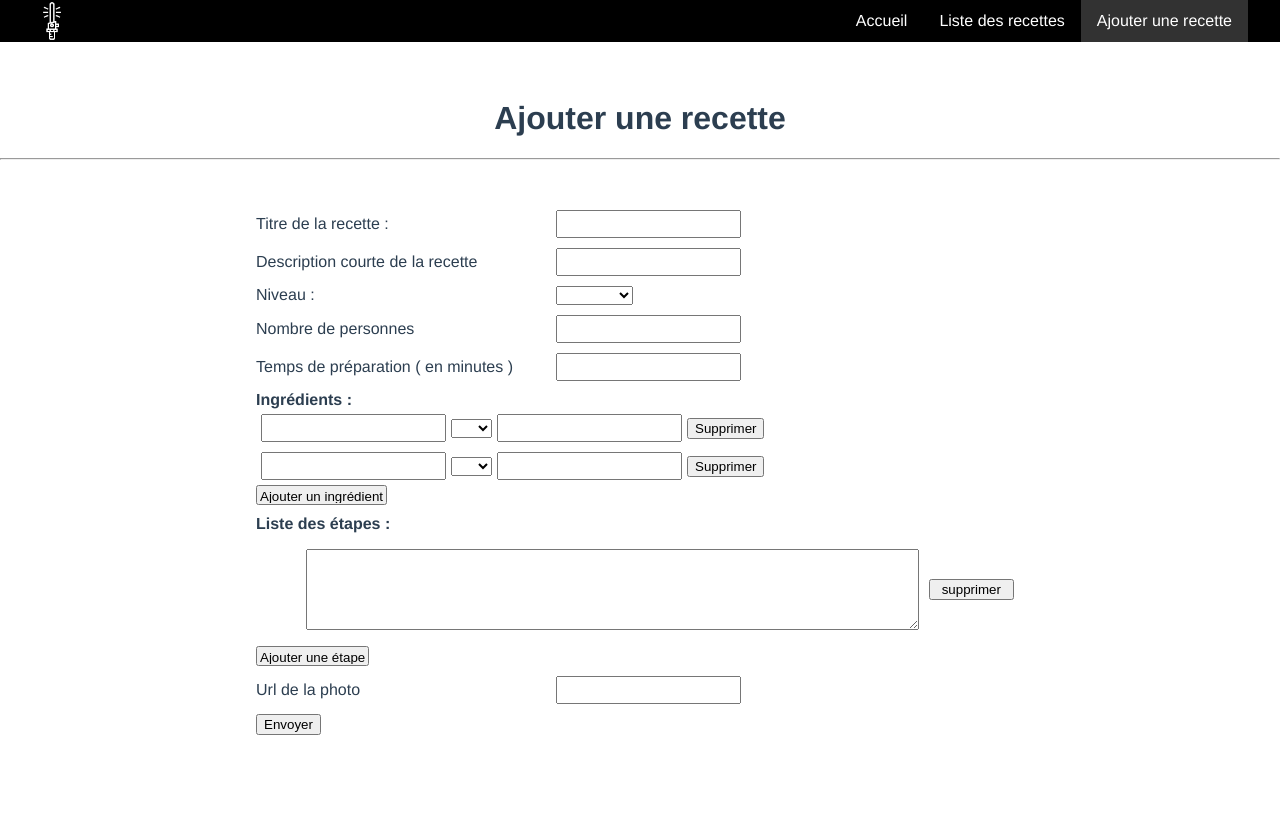
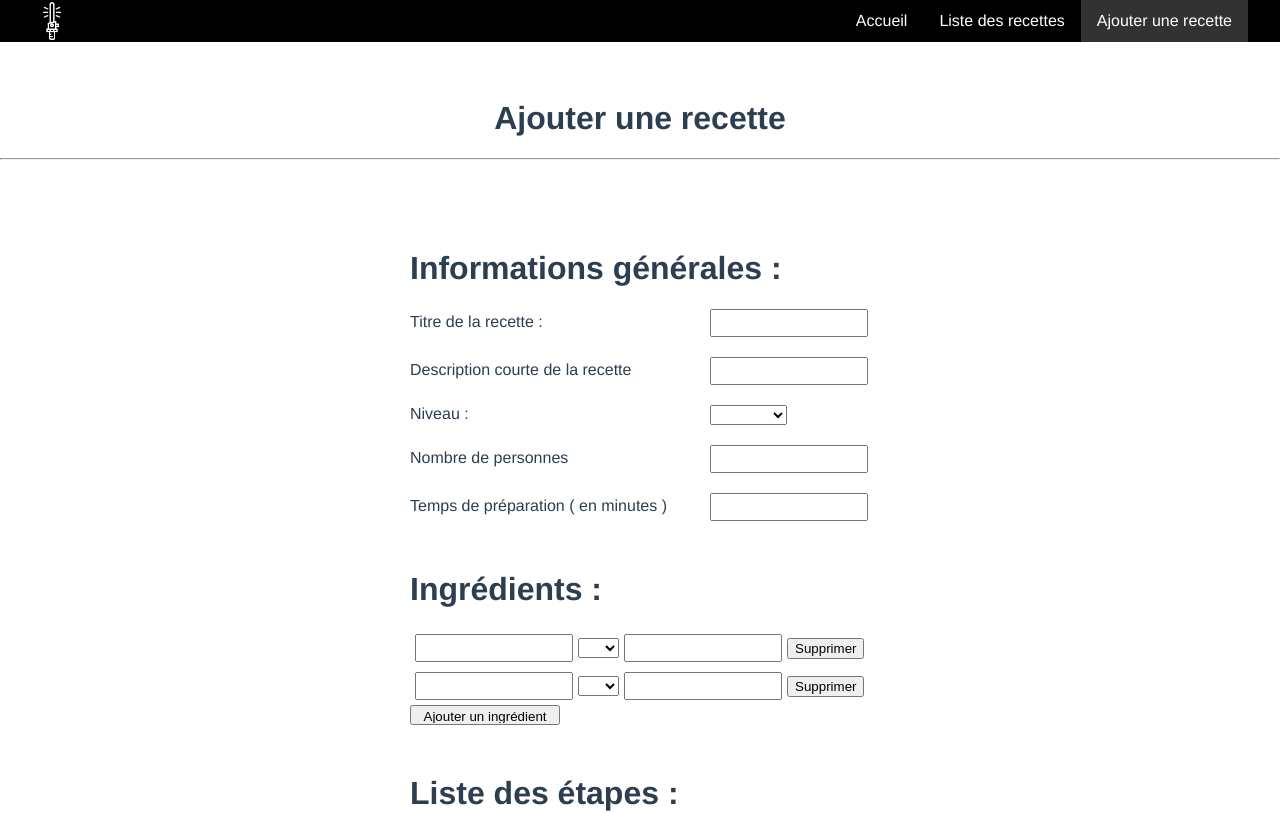
Before and after one commit to QuentinHt/cantina-quentin-huet, a Vue app: page /#/addRecipe in a window 1280 px wide. Shown: the top 813 px of the page. Built offline with nearby package versions, Linux system fonts and the light colour scheme.

Commit message:
Justification des formulaires

```diff
--- a/src/components/Form.vue
+++ b/src/components/Form.vue
@@ -2,6 +2,8 @@
     <form class="recipeForm" @submit.prevent="onSubmit">
 
         <div class="form-group">
+                    <h1 class="labelIngr">Informations générales : </h1>
+
             <label for="titre">Titre de la recette :</label>
             <input type="text" id="titre" v-model="$v.recipe.titre.$model">
             <span v-if="$v.recipe.titre.$dirty && !$v.recipe.titre.required">Le champs est requis</span>
@@ -23,7 +25,7 @@
                 <option value="maitre">maitre</option>
             </select>
             <span v-if="$v.recipe.niveau.$dirty && !$v.recipe.niveau.required">Le champs est requis</span>
-            <span v-if="!$v.recipe.niveau.minValue">La valeur doit être supérieure à 0</span>
+
         </div>
 
         <div class="form-group">
@@ -37,10 +39,11 @@
             <label for="tmpsPrep">Temps de préparation ( en minutes )</label>
             <input type="number" id="tmpsPrep" v-model.number="$v.recipe.tempsPreparation.$model">
             <span v-if="$v.recipe.tempsPreparation.$dirty && !$v.recipe.tempsPreparation.required">Le champs est requis</span>
+            <span v-if="!$v.recipe.tempsPreparation.minValue">La valeur doit être supérieure à 0</span>
         </div>
 
         <div class="form-group">
-            <label for="ingredients" class="labelIngr">Ingrédients : </label>
+            <h1 class="labelIngr">Ingrédients : </h1>
             <div id="form-ingredients">
 
                 <formIngredient v-for="(ingredient, index) in recipe.ingredients" :key="index" v-on:emitIndex="findIndexIngredient(index)" :index="index" :recipe="recipe" v-on:emitIngredient="changeData"/>
@@ -49,7 +52,7 @@
         </div>
 
         <div class="form-group">
-            <label class="labelEtape" for="etape">Liste des étapes :</label>
+            <h1 class="labelEtape">Liste des étapes :</h1>
             <div class="form-etapes">
                 <ul>
                     <li v-for="(etape, index) in recipe.etapes" :key="index">
@@ -66,7 +69,7 @@
             <input type="url" id="photo" v-model="recipe.photo">
         </div>
 
-        <input type="submit" value="Envoyer">
+        <input type="submit" value="Envoyer" class="inputSubmit">
 
     </form>
 </template>
@@ -107,10 +110,9 @@ export default {
       recipe: {
           titre: {required, minLength: minLength(3)},
           description: {required, minLength: minLength(5)},
-          niveau: {required, minValue: minValue(1)},
+          niveau: {required},
           personnes: {required, numeric, minValue: minValue(1)},
-          tempsPreparation: {required, numeric},
-          photo:{url},
+          tempsPreparation: {required, numeric, minValue: minValue(1)},
           etapes: {minLength: minLength(1)}
       }
   },
@@ -150,32 +152,50 @@ export default {
 <style>
     .recipeForm {
         text-align: left;
-        padding: 0 20%;
+        padding: 0 10%;
         margin-top: 50px;
-
+        display: flex;
+        flex-direction: column;
+        align-items: center
     }
-    .form-group {
-        margin: 10px 0
+    .recipeForm .form-group {
+        margin: 10px 0;
+        text-align: left;
+        width: 460px
     }
-    .form-group label {
+    .recipeForm .form-group h1 {
+        margin-top: 30px;
+    }
+    .recipeForm .form-group label {
         width: 300px;
         display: inline-block;
     }
-    .form-group input {
+    .recipeForm .form-group input {
         height: 20px;
         padding: 2px;
+        width: 150px
     }
-    .form-group ul li {
+    .recipeForm .form-group select {
+        widows: 150px;
+        height: 20px
+    }
+    .recipeForm .form-group ul li {
         list-style-type: none;
         display: flex;
         align-items: center;
-        margin: 10px
+        margin: 10px 10px 10px 0
     }
-    .form-etapes ul li button {
+    .recipeForm .form-etapes ul li button {
         margin-left: 10px;
         width: 100px
     }
-    .labelEtape, .labelIngr {
+    .recipeForm .form-etapes ul {
+        padding: 0
+    }
+    .recipeForm .labelEtape, .labelIngr {
         font-weight: 800
     }
+    .recipeForm .inputSubmit {
+        width: 100px;
+    }
 </style>
--- a/src/components/List.vue
+++ b/src/components/List.vue
@@ -18,15 +18,16 @@
                     <option value="maitre">maitre</option>
                 </select><br>
                 </div>
-                <div class="form-group">
-                <label for="persMin">Nombre de personnes : entre </label>
+                <div class="form-group filterPers">
+                <label for="persMin">Nombre de personnes :</label>
+                <label for="persMin"> entre </label>
                 <input type="number" id="persMin" v-model="minPers">
                 <label for="persMax"> et </label>
                 <input type="number" id="persMax" v-model="maxPers">
                 <label for="persMax"> personnes</label><br>
                 </div>
                 <div class="form-group">
-                <label for="tempsMax">Durée maximum de préparation</label>
+                <label for="tempsMax">Durée maximum : </label>
                 <input type="number" placeholder="Temps maximum" id="tempsMax" v-model="tempsMax">
                 </div>
             </form>
@@ -122,14 +123,22 @@ export default {
 }
 .containerList .filterContainer {
     display: flex;
-    justify-content: center
-
+margin-left: 10%;
 }
 .containerList .filterContainer form {
     margin-top: 60px;
 }
 .containerList .filterContainer form .form-group{
     display: flex;
+    justify-content: flex-start;
+    text-align: left;
+    margin: 10px 0;
 }
-
+.filterPers input {
+    width: 30px;
+    margin: 0 5px;
+}
+.filterform .form-group label:nth-of-type(1) {
+    width: 200px
+}
 </style>
```
Also changed, not shown: src/assets/assietteBase.png.
